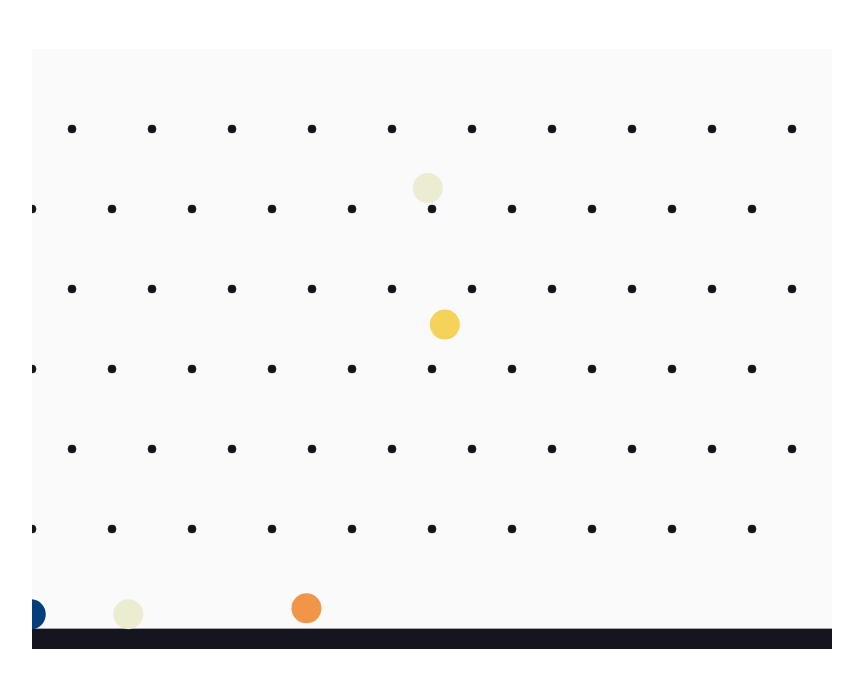
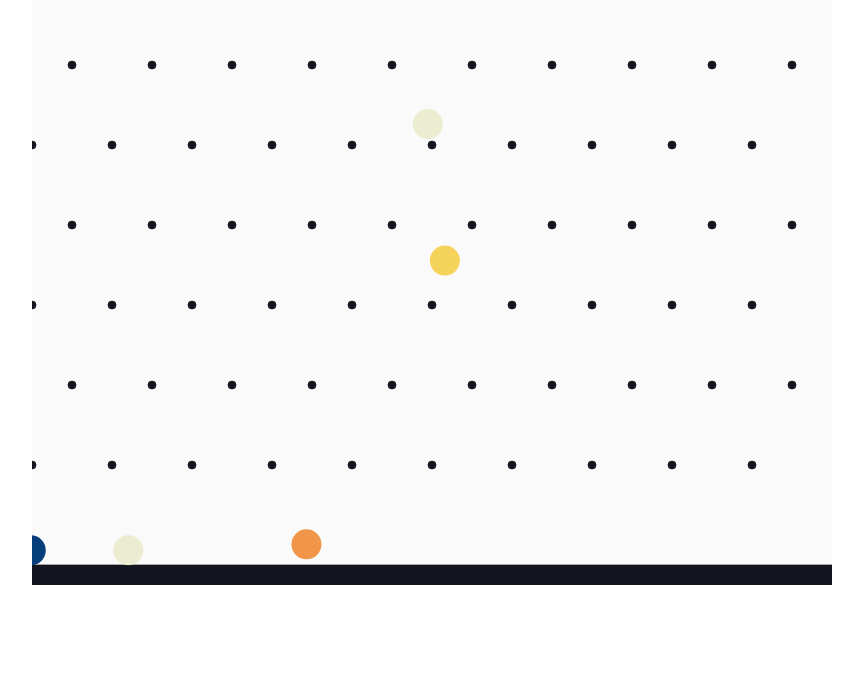
Before and after one commit to QuantumJZ/password-plinko, a Next.js app: page / in a window 1280 px wide. Shown: the part 115-802 px from the top of the page, without its empty margins (208-1071 px from the left). Built offline with nearby package versions, Linux system fonts and the light colour scheme.

Commit message:
Changed structure a little

```diff
--- a/app/page.tsx
+++ b/app/page.tsx
@@ -2,9 +2,11 @@ import PlinkoBoard from '@/components/PlinkoBoard';
 
 export default function Home() {
 	return (
-		<div className="grid grid-rows-[20px_1fr_20px] items-center justify-items-center min-h-screen p-8 pb-20 gap-16 sm:p-20 font-[family-name:var(--font-geist-sans)]">
-			<main className="flex flex-col gap-[32px] row-start-2 items-center sm:items-start">
-				<PlinkoBoard />
+		<div className="flex flex-col content-center justify-center min-h-screen">
+			<main className="flex flex-col gap-[32px] row-start-2 items-center">
+				<div className="border-4 border-white">
+					<PlinkoBoard />
+				</div>
 			</main>
 			<footer className="row-start-3 flex gap-[24px] flex-wrap items-center justify-center">
 			</footer>
```
